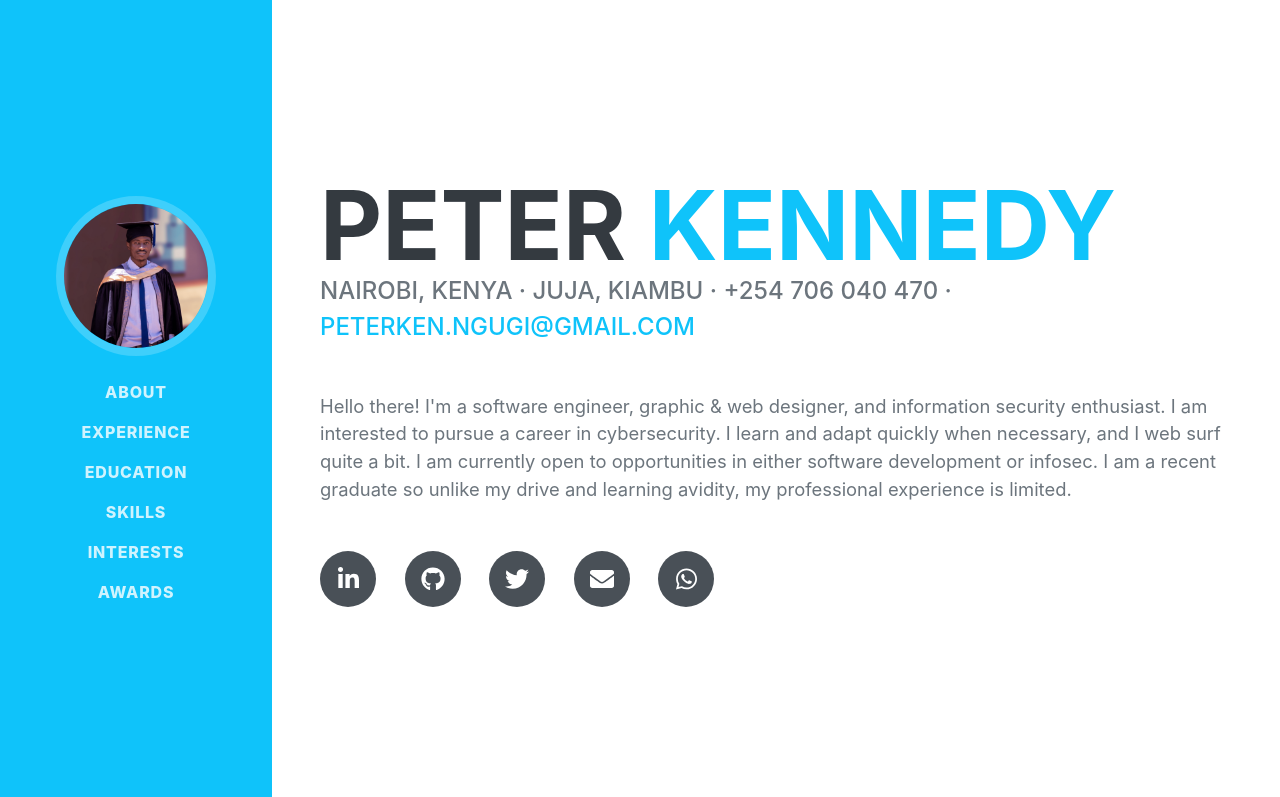
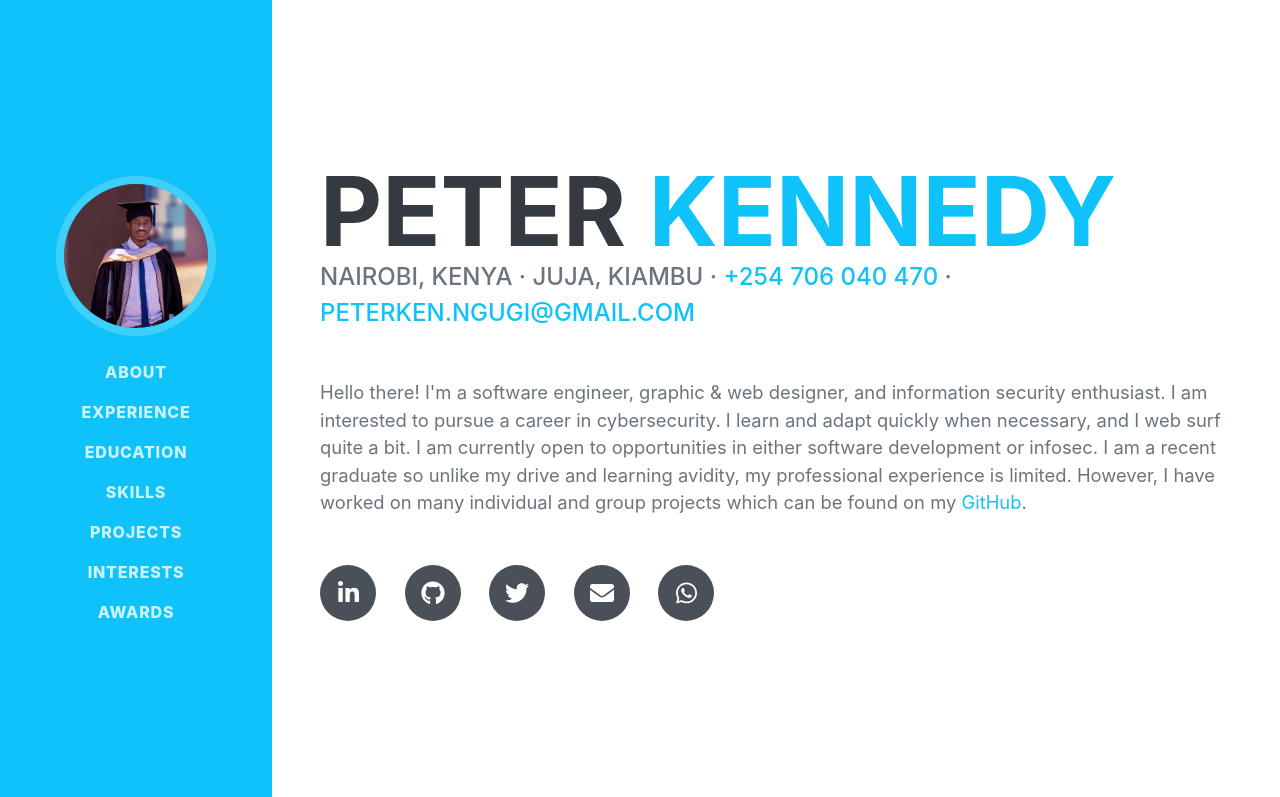
Before and after one commit to peterken674/resume, a plain HTML site: page index.html in a window 1280 px wide. Shown: the top 797 px of the page. Drawn offline with nearby package versions, Linux system fonts and the light colour scheme; a script that the page names is missing; a web font is replaced by a local one.

Commit message:
Add projects section.

```diff
--- a/index.html
+++ b/index.html
@@ -63,6 +63,9 @@
 					<a class="nav-link js-scroll-trigger" href="#skills">Skills</a>
 				</li>
 				<li class="nav-item">
+					<a class="nav-link js-scroll-trigger" href="#projects">Projects</a>
+				</li>
+				<li class="nav-item">
 					<a class="nav-link js-scroll-trigger" href="#interests">Interests</a>
 				</li>
 				<li class="nav-item">
@@ -81,14 +84,14 @@
 					<span class="text-primary">Kennedy</span>
 				</h1>
 				<div class="subheading mb-5">
-					Nairobi, Kenya · Juja, Kiambu · +254 706 040 470 ·
+					Nairobi, Kenya · Juja, Kiambu · <a href="tel:+254706040470">+254 706 040 470</a> ·
 					<a href="maito:peterken.ngugi@gmail.com">peterken.ngugi@gmail.com</a>
 				</div>
 				<p class="lead mb-5">
 					Hello there! I'm a software engineer, graphic & web designer, and information security enthusiast. I am interested to pursue a career in cybersecurity. I learn
 					and adapt quickly when necessary, and I web surf quite a bit. I am
 					currently open to opportunities in either software development or
-					infosec. I am a recent graduate so unlike my drive and learning avidity, my professional experience is limited.
+					infosec. I am a recent graduate so unlike my drive and learning avidity, my professional experience is limited. However, I have worked on many individual and group projects which can be found on my <a href="https://github.com/peterken674" target="_blank" rel="noopener noreferrer">GitHub</a>.
 				</p>
 				<div class="social-icons">
 					<a class="social-icon" href="https://www.linkedin.com/in/peter-ken/"><i
@@ -217,6 +220,16 @@
 			</div>
 		</section>
 		<hr class="m-0" />
+		<!-- Projects -->
+		<section class="resume-section" id="projects">
+			<div class="resume-section-content">
+				<h2 class="mb-5">Featured Projects</h2>
+				<p class="alert alert-warning">
+					Work in progress. In the meantime, you can view my projects on my <a href="https://github.com/peterken674" target="_blank" rel="noopener noreferrer">GitHub</a>. Thank you.
+				</p>
+			</div>
+		</section>
+		<hr class="m-0" />
 		<!-- Interests-->
 		<section class="resume-section" id="interests">
 			<div class="resume-section-content">
```
